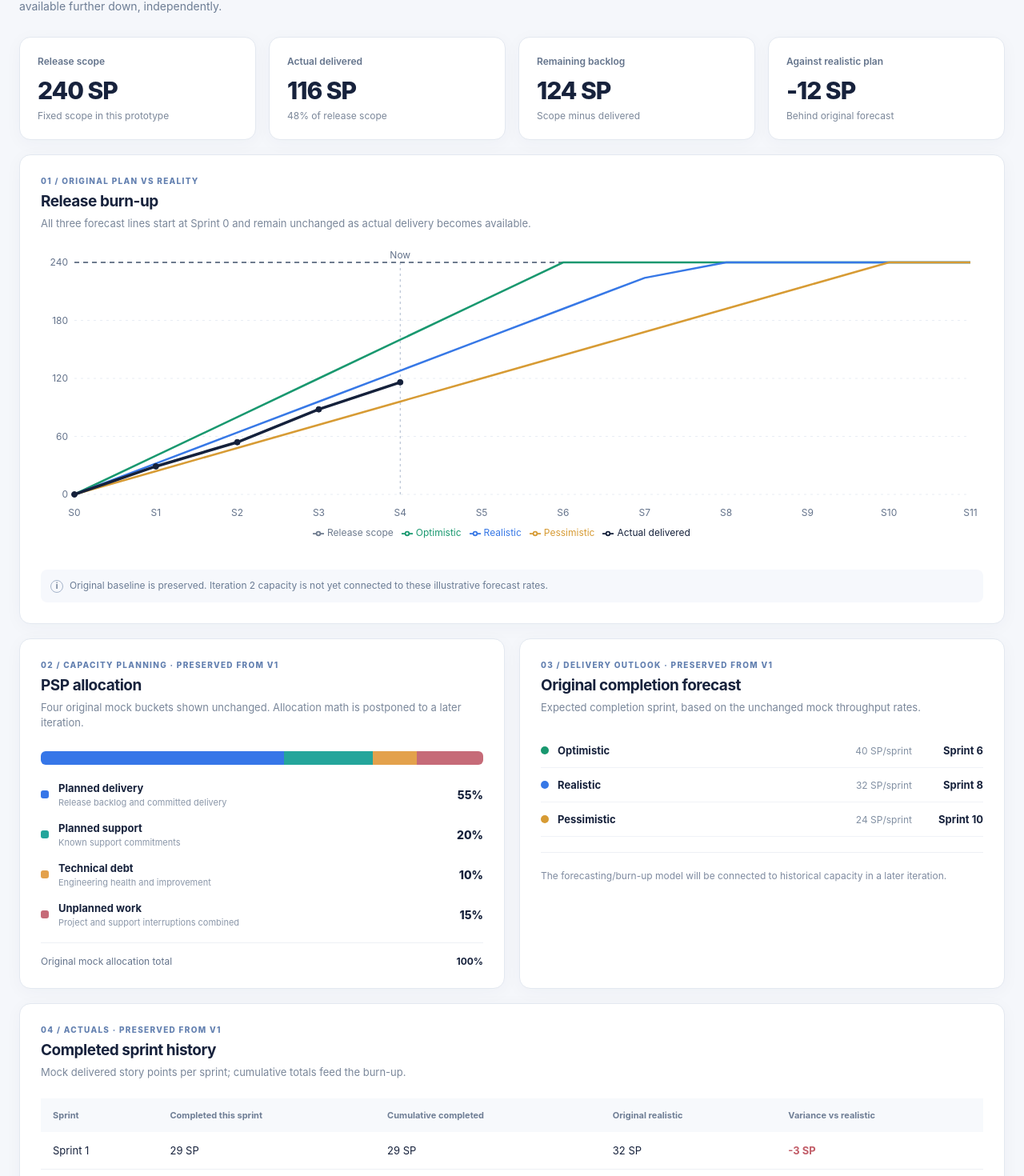
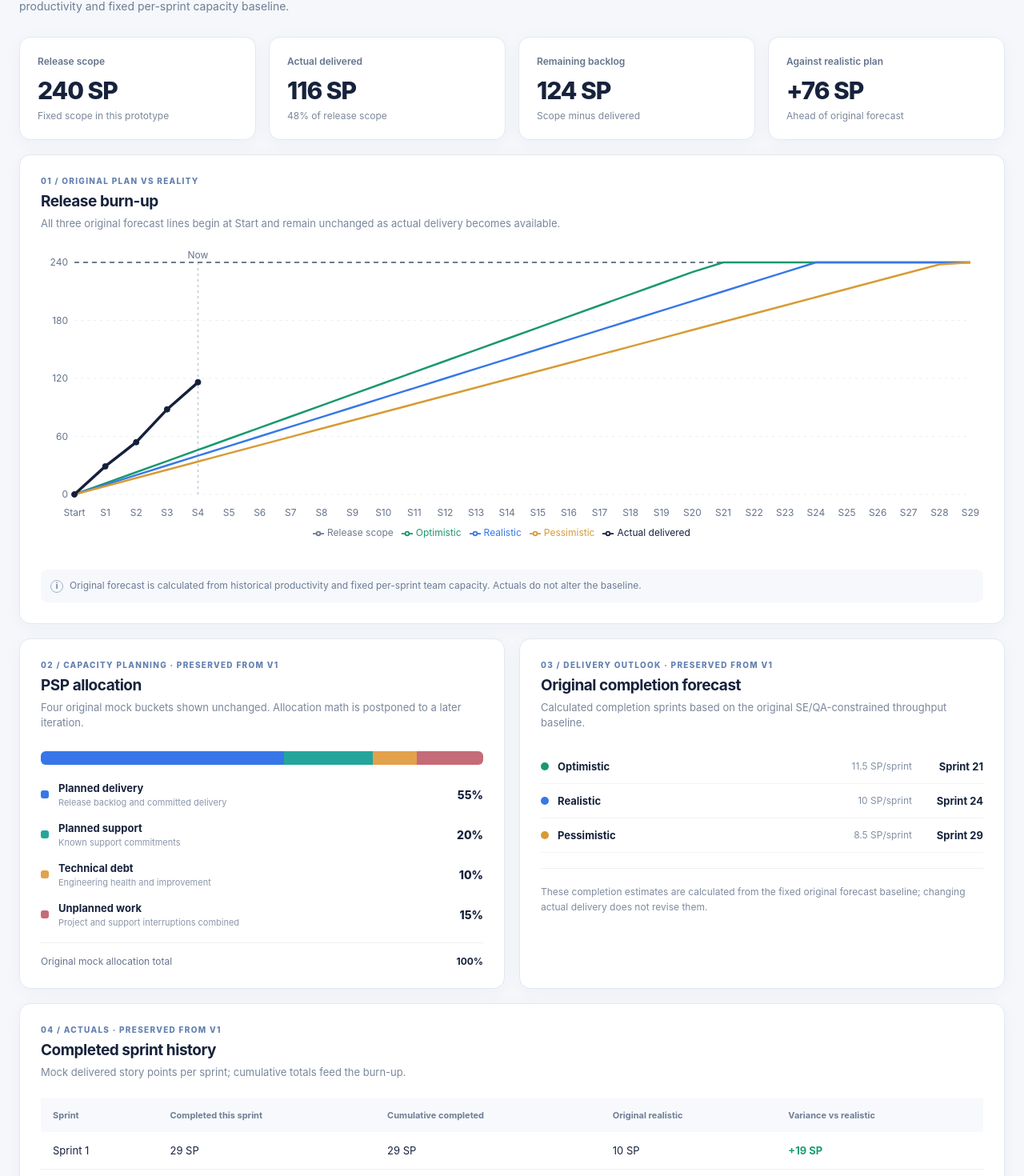
Before and after one commit to bugaMKD/Projects, a React (Vite) app: page / in a window 1280 px wide. Shown: the part 198-1668 px from the top of the page at 80% size. Built offline with nearby package versions, Linux system fonts and the light colour scheme.

Commit message:
feat: integrate cumulative forecasts into release burn-up chart

```diff
--- a/package.json
+++ b/package.json
@@ -7,7 +7,7 @@
     "dev": "vite",
     "build": "tsc -b && vite build",
     "preview": "vite preview",
-    "test": "node --experimental-strip-types --test tests/*.test.mjs"
+    "test": "node --import tsx --test tests/*.test.mjs"
   },
   "dependencies": {
     "react": "^19.0.0",
@@ -19,6 +19,7 @@
     "@types/react": "^19.0.0",
     "@types/react-dom": "^19.0.0",
     "@vitejs/plugin-react": "^4.4.0",
+    "tsx": "^4.23.15",
     "typescript": "~5.7.3",
     "vite": "^6.2.0"
   }
--- a/src/App.tsx
+++ b/src/App.tsx
@@ -1,8 +1,17 @@
 import { CartesianGrid, Legend, Line, LineChart, ReferenceLine, ResponsiveContainer, Tooltip, XAxis, YAxis } from 'recharts';
-import { capacityBuckets, getMockData, mockRelease } from './mockData';
+import { capacityBuckets, mockRelease } from './mockData';
+import { getIntegratedMockData } from './data/originalReleaseDataset';
 import { HistoricalCapacityView } from './components/HistoricalCapacityView';
 
-const data = getMockData();
+// Original forecast baseline comes from historical productivity and fixed sprint capacity.
+// Actual progress remains independent; the adapter extends the chart if actuals run longer.
+const data = getIntegratedMockData();
+
+const formatStoryPoints = (points: number | null): string =>
+  points === null ? 'N/A' : `${Number(points.toFixed(2))}`;
+
+const formatFinish = (sprint: number | null): string =>
+  sprint === null ? 'Not forecastable' : sprint === 0 ? 'Start' : `Sprint ${sprint}`;
 
 function Metric({ title, value, detail }: { title: string; value: string; detail: string }) {
   return <article className="metric"><div className="metric__label">{title}</div><div className="metric__value">{value}</div><div className="metric__detail">{detail}</div></article>;
@@ -12,33 +21,34 @@ function SectionHeading({ eyebrow, title, description }: { eyebrow: string; titl
 }
 export default function App() {
   const count = mockRelease.sprintCompletedPoints.length;
-  const realGap = data.completed - data.originalAtCurrentSprint.realistic;
+  const realisticAtCurrentSprint = data.originalAtCurrentSprint.realistic;
+  const realGap = realisticAtCurrentSprint === null ? null : data.completed - realisticAtCurrentSprint;
   const totalAllocation = capacityBuckets.reduce((sum,b)=>sum+b.percent,0);
   return <div className="app">
-    <header className="topbar"><div className="brand-mark">P</div><div className="brand-title"><strong>PSP</strong><span>Delivery Simulator</span></div><div className="topbar-right"><span className="topbar-dot"/> Local prototype <span className="mock-chip">ITERATION 2 · MOCK DATA</span></div></header>
+    <header className="topbar"><div className="brand-mark">P</div><div className="brand-title"><strong>PSP</strong><span>Delivery Simulator</span></div><div className="topbar-right"><span className="topbar-dot"/> Local prototype <span className="mock-chip">ITERATION 3.4 · MOCK INPUTS</span></div></header>
     <main className="container">
-      <div className="page-intro"><div><div className="eyebrow">Release intelligence / Overview</div><h1>{mockRelease.name}</h1><p>Track sprint delivery against the three original release forecasts. Historical and team capacity calculations are available further down, independently.</p></div><div className="sprint-pill"><span className="status-dot"/> Completed sprint {count}</div></div>
+      <div className="page-intro"><div><div className="eyebrow">Release intelligence / Overview</div><h1>{mockRelease.name}</h1><p>Track sprint delivery against the three original release forecasts. Original forecasts use the validated historical productivity and fixed per-sprint capacity baseline.</p></div><div className="sprint-pill"><span className="status-dot"/> Completed sprint {count}</div></div>
       <section className="metric-grid" aria-label="Release metrics">
         <Metric title="Release scope" value={`${mockRelease.scopeStoryPoints} SP`} detail="Fixed scope in this prototype" />
-        <Metric title="Actual delivered" value={`${data.completed} SP`} detail={`${Math.round(100*data.completed/mockRelease.scopeStoryPoints)}% of release scope`} />
+        <Metric title="Actual delivered" value={`${data.completed} SP`} detail={`${mockRelease.scopeStoryPoints === 0 ? 100 : Math.round(100*data.completed/mockRelease.scopeStoryPoints)}% of release scope`} />
         <Metric title="Remaining backlog" value={`${data.remaining} SP`} detail="Scope minus delivered" />
-        <Metric title="Against realistic plan" value={`${realGap>0?'+':''}${realGap} SP`} detail={realGap>=0?'Ahead of original forecast':'Behind original forecast'} />
+        <Metric title="Against realistic plan" value={realGap === null ? 'N/A' : `${realGap > 0 ? '+' : ''}${formatStoryPoints(realGap)} SP`} detail={realGap === null ? 'Original forecast unavailable' : realGap >= 0 ? 'Ahead of original forecast' : 'Behind original forecast'} />
       </section>
-      <section className="panel chart-panel"><SectionHeading eyebrow="01 / Original plan vs reality" title="Release burn-up" description="All three forecast lines start at Sprint 0 and remain unchanged as actual delivery becomes available." />
+      <section className="panel chart-panel"><SectionHeading eyebrow="01 / Original plan vs reality" title="Release burn-up" description="All three original forecast lines begin at Start and remain unchanged as actual delivery becomes available." />
         <div className="chart-wrap"><ResponsiveContainer width="100%" height="100%"><LineChart data={data.chartData} margin={{top:16,right:16,bottom:12,left:0}}>
           <CartesianGrid stroke="#e8edf4" strokeDasharray="3 5" vertical={false}/>
           <XAxis dataKey="sprint" tickLine={false} axisLine={false} tick={{fill:'#64738b',fontSize:12}} dy={10}/>
-          <YAxis tickLine={false} axisLine={false} tick={{fill:'#64738b',fontSize:12}} width={42} domain={[0,Math.ceil(mockRelease.scopeStoryPoints/40)*40]}/>
+          <YAxis tickLine={false} axisLine={false} tick={{fill:'#64738b',fontSize:12}} width={42} domain={[0, Math.ceil(Math.max(mockRelease.scopeStoryPoints, data.completed, 1) / 40) * 40]}/>
           <Tooltip contentStyle={{borderRadius:12,border:'1px solid #e0e6ef'}} />
           <Legend verticalAlign="bottom" height={32} wrapperStyle={{paddingTop:10,fontSize:12}} />
-          <ReferenceLine x={`S${count}`} stroke="#acb9cc" strokeDasharray="3 4" label={{value:'Now',fill:'#64738b',fontSize:12,position:'top'}}/>
+          <ReferenceLine x={count === 0 ? 'Start' : `S${count}`} stroke="#acb9cc" strokeDasharray="3 4" label={{value:'Now',fill:'#64738b',fontSize:12,position:'top'}}/>
           <Line name="Release scope" type="linear" dataKey="scope" stroke="#6e7b8e" strokeWidth={2} strokeDasharray="6 5" dot={false} isAnimationActive={false}/>
           <Line name="Optimistic" type="linear" dataKey="optimistic" stroke="#19986f" strokeWidth={2.5} dot={false} isAnimationActive={false}/>
           <Line name="Realistic" type="linear" dataKey="realistic" stroke="#3778e6" strokeWidth={2.5} dot={false} isAnimationActive={false}/>
           <Line name="Pessimistic" type="linear" dataKey="pessimistic" stroke="#d79b34" strokeWidth={2.5} dot={false} isAnimationActive={false}/>
           <Line name="Actual delivered" type="linear" dataKey="actual" stroke="#15213b" strokeWidth={3.5} dot={{r:3.5,fill:'#15213b',strokeWidth:1}} connectNulls={false} isAnimationActive={false}/>
         </LineChart></ResponsiveContainer></div>
-        <div className="chart-note"><span className="info-circle">i</span> Original baseline is preserved. Iteration 2 capacity is not yet connected to these illustrative forecast rates.</div>
+        <div className="chart-note"><span className="info-circle">i</span> Original forecast is calculated from historical productivity and fixed per-sprint team capacity. Actuals do not alter the baseline.</div>
       </section>
       <div className="lower-grid">
         <section className="panel"><SectionHeading eyebrow="02 / Capacity planning · Preserved from v1" title="PSP allocation" description="Four original mock buckets shown unchanged. Allocation math is postponed to a later iteration." />
@@ -46,25 +56,25 @@ export default function App() {
           <div className="bucket-list">{capacityBuckets.map(b=><div className="bucket" key={b.label}><span className="bucket-color" style={{background:b.color}}/><div className="bucket-text"><strong>{b.label}</strong><small>{b.description}</small></div><span className="bucket-value">{b.percent}%</span></div>)}</div>
           <div className="allocation-total">Original mock allocation total <strong>{totalAllocation}%</strong></div>
         </section>
-        <section className="panel"><SectionHeading eyebrow="03 / Delivery outlook · Preserved from v1" title="Original completion forecast" description="Expected completion sprint, based on the unchanged mock throughput rates." />
+        <section className="panel"><SectionHeading eyebrow="03 / Delivery outlook · Preserved from v1" title="Original completion forecast" description="Calculated completion sprints based on the original SE/QA-constrained throughput baseline." />
           <div className="forecast-rows">{[
-            {label:'Optimistic',sprint:data.forecastFinishes.optimistic,rate:mockRelease.originalForecast.optimisticStoryPointsPerSprint,color:'#19986f'},
-            {label:'Realistic',sprint:data.forecastFinishes.realistic,rate:mockRelease.originalForecast.realisticStoryPointsPerSprint,color:'#3778e6'},
-            {label:'Pessimistic',sprint:data.forecastFinishes.pessimistic,rate:mockRelease.originalForecast.pessimisticStoryPointsPerSprint,color:'#d79b34'}
-          ].map(f=><div className="forecast-row" key={f.label}><span className="forecast-dot" style={{background:f.color}}/><span className="forecast-name">{f.label}</span><span className="forecast-rate">{f.rate} SP/sprint</span><strong>Sprint {f.sprint}</strong></div>)}</div>
-          <div className="divider"/><p className="outlook-note">The forecasting/burn-up model will be connected to historical capacity in a later iteration.</p>
+            {label:'Optimistic',sprint:data.forecastFinishes.optimistic,rate:data.scenarioThroughputs.optimistic,color:'#19986f'},
+            {label:'Realistic',sprint:data.forecastFinishes.realistic,rate:data.scenarioThroughputs.realistic,color:'#3778e6'},
+            {label:'Pessimistic',sprint:data.forecastFinishes.pessimistic,rate:data.scenarioThroughputs.pessimistic,color:'#d79b34'}
+          ].map(f=><div className="forecast-row" key={f.label}><span className="forecast-dot" style={{background:f.color}}/><span className="forecast-name">{f.label}</span><span className="forecast-rate">{formatStoryPoints(f.rate)} SP/sprint</span><strong>{formatFinish(f.sprint)}</strong></div>)}</div>
+          <div className="divider"/><p className="outlook-note">These completion estimates are calculated from the fixed original forecast baseline; changing actual delivery does not revise them.</p>
         </section>
       </div>
       <section className="panel sprint-panel"><SectionHeading eyebrow="04 / Actuals · Preserved from v1" title="Completed sprint history" description="Mock delivered story points per sprint; cumulative totals feed the burn-up."/>
         <div className="sprint-table-wrap"><table><thead><tr><th>Sprint</th><th>Completed this sprint</th><th>Cumulative completed</th><th>Original realistic</th><th>Variance vs realistic</th></tr></thead><tbody>{mockRelease.sprintCompletedPoints.map((points,i)=>{
           const cumulative=mockRelease.sprintCompletedPoints.slice(0,i+1).reduce((s,v)=>s+v,0);
-          const expected=Math.min(mockRelease.scopeStoryPoints,(i+1)*mockRelease.originalForecast.realisticStoryPointsPerSprint);
-          const diff=cumulative-expected;
-          return <tr key={i}><td>Sprint {i+1}</td><td>{points} SP</td><td>{cumulative} SP</td><td>{expected} SP</td><td className={diff>=0?'positive':'negative'}>{diff>0?'+':''}{diff} SP</td></tr>;
+          const expected=data.chartData[i+1]?.realistic ?? null;
+          const diff=expected === null ? null : cumulative-expected;
+          return <tr key={i}><td>Sprint {i+1}</td><td>{points} SP</td><td>{cumulative} SP</td><td>{expected === null ? 'N/A' : `${formatStoryPoints(expected)} SP`}</td><td className={diff === null ? '' : diff >= 0 ? 'positive' : 'negative'}>{diff === null ? 'N/A' : `${diff > 0 ? '+' : ''}${formatStoryPoints(diff)} SP`}</td></tr>;
         })}</tbody></table></div>
       </section>
       <HistoricalCapacityView/>
-      <footer>PSP Delivery Simulator · Iteration 2 · Historical &amp; team capacity validated independently · No Excel integration yet</footer>
+      <footer>PSP Delivery Simulator · Iteration 3.4 · Original forecast integrated with capacity · Mock inputs · No Excel integration yet</footer>
     </main>
   </div>;
 }
```
Also changed, not shown: 2 other files (tests, documents, lock files or other folders).
